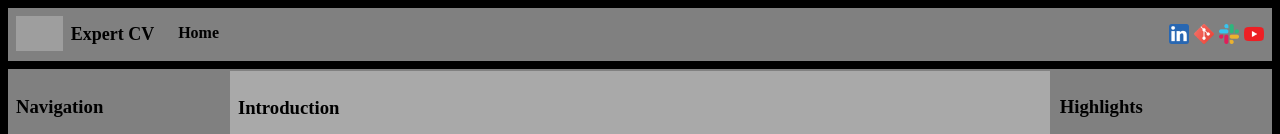
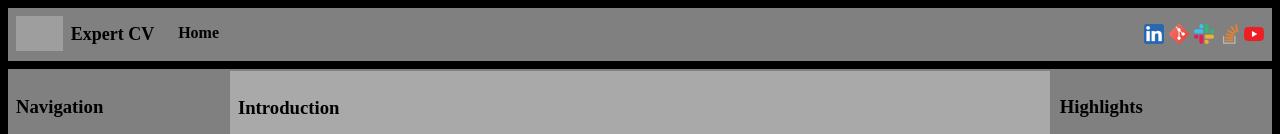
Before and after one commit to qaman88/qaman88.github.io, an Angular app: page / in a window 1280 px wide. Shown: the top 134 px of the page. Built offline with nearby package versions, Linux system fonts and the light colour scheme; grey boxes are pictures that could not be loaded.

Commit message:
Stackoverflow link
Features:
* Social links id on footbar and toolbar.
* Stackoverflow link.

Fixes:
* Bug fixing and code optimazation
* Code comment
* Code brush up
* Code clean up

```diff
--- a/src/app/navigator/footbar/footbar.component.html
+++ b/src/app/navigator/footbar/footbar.component.html
@@ -15,5 +15,5 @@
 	</div>
 
 	<!-- social links -->
-	<app-sociallinks class="footbar-social-links"></app-sociallinks>
+	<app-sociallinks id="footbar" class="footbar-social-links"></app-sociallinks>
 </div>
--- a/src/app/navigator/sociallinks/sociallinks.component.html
+++ b/src/app/navigator/sociallinks/sociallinks.component.html
@@ -6,9 +6,12 @@
   <img src="./../../../assets/social-icons/Git.png" class="social-icon">
   </a>
   <a href="https://expertcommunitygroup.slack.com/" target="_blank">
-  <img src="./../../../assets/social-icons/Slack.png" class="social-icon" href="">
+  <img src="./../../../assets/social-icons/Slack.png" class="social-icon" >
+  </a>
+  <a href="https://stackoverflow.com/users/2625157/expert-tlamangile" target="_blank">
+    <img src="./../../../assets/social-icons/Stackoverflow.png" class="social-icon" >
   </a>
   <a href="https://www.youtube.com/channel/UC7udFk6LBioUrK64hDcNAOQ" target="_blank">
-  <img src="./../../../assets/social-icons/Youtube.png" class="social-icon" href="">
+  <img src="./../../../assets/social-icons/Youtube.png" class="social-icon" >
   </a>
 </div>
--- a/src/app/navigator/toolbar/toolbar.component.html
+++ b/src/app/navigator/toolbar/toolbar.component.html
@@ -15,5 +15,5 @@
 	</div>
 
 	<!-- social links -->
-	<app-sociallinks class="toolbar-menu-social-links"></app-sociallinks>
+	<app-sociallinks id="toolbar" class="toolbar-menu-social-links"></app-sociallinks>
 </div>
```
Also changed, not shown: src/assets/social-icons/Stackoverflow.png (added).
